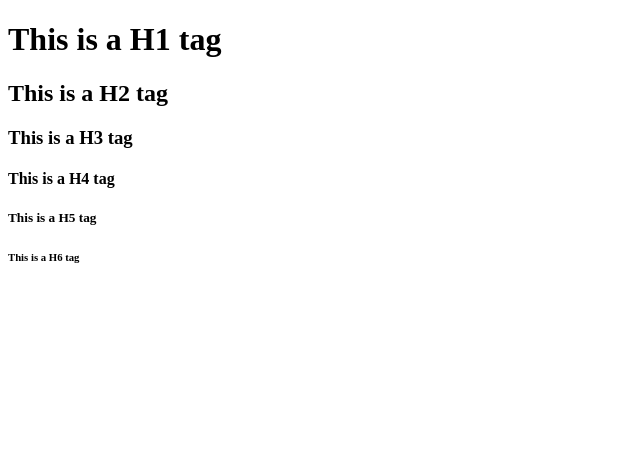
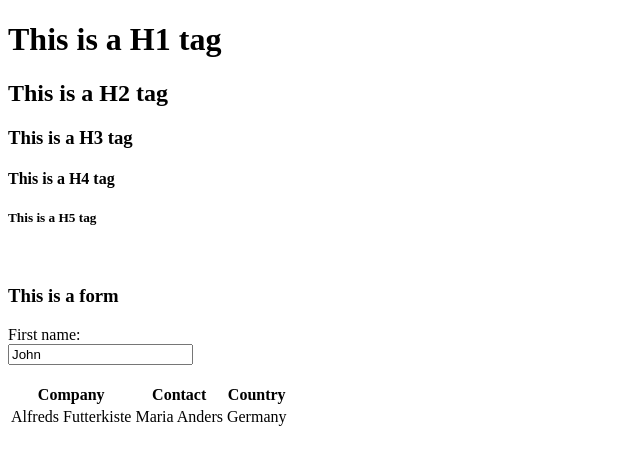
Before and after one commit to My-FCA-Work/HTML-Structure, a plain HTML site: page index.html in a window 1280 px wide. Shown: the whole page, without its empty margins (0-640 px from the left). Drawn offline with Linux system fonts and the light colour scheme.

Commit message:
more HTML elements

```diff
--- a/index.html
+++ b/index.html
@@ -9,6 +9,27 @@
     <h3>This is a H3 tag</h3>
     <h4>This is a H4 tag</h4>
     <h5>This is a H5 tag</h5>
-    <h6>This is a H6 tag</h6>
+    <!-- <h6>This is a H6 tag</h6> -->
+    <br>
+    <!-- <p>This is a paragraph tag</p> -->
+    <h3>This is a form</h3>
+    <form>
+        <label for="fname">First name:</label><br>
+        <input type="text" id="fname" name="fname" value="John"><br>
+
+    </form>
+    <br>
+    <table>
+        <tr>
+            <th>Company</th>
+            <th>Contact</th>
+            <th>Country</th>
+        </tr>
+        <tr>
+            <td>Alfreds Futterkiste</td>
+            <td>Maria Anders</td>
+            <td>Germany</td>
+        </tr>
+    </table>
 </body>
 </html>
```
